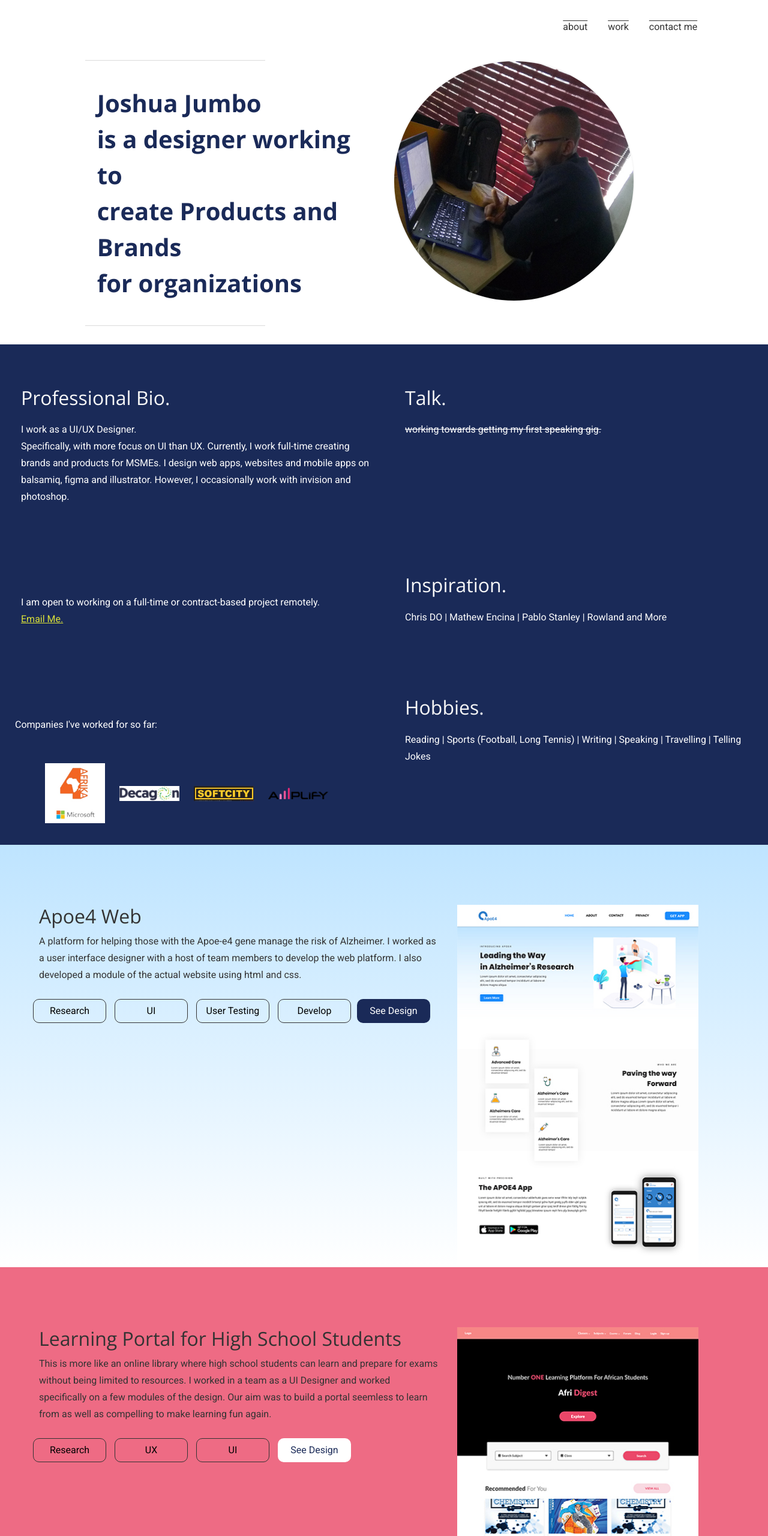
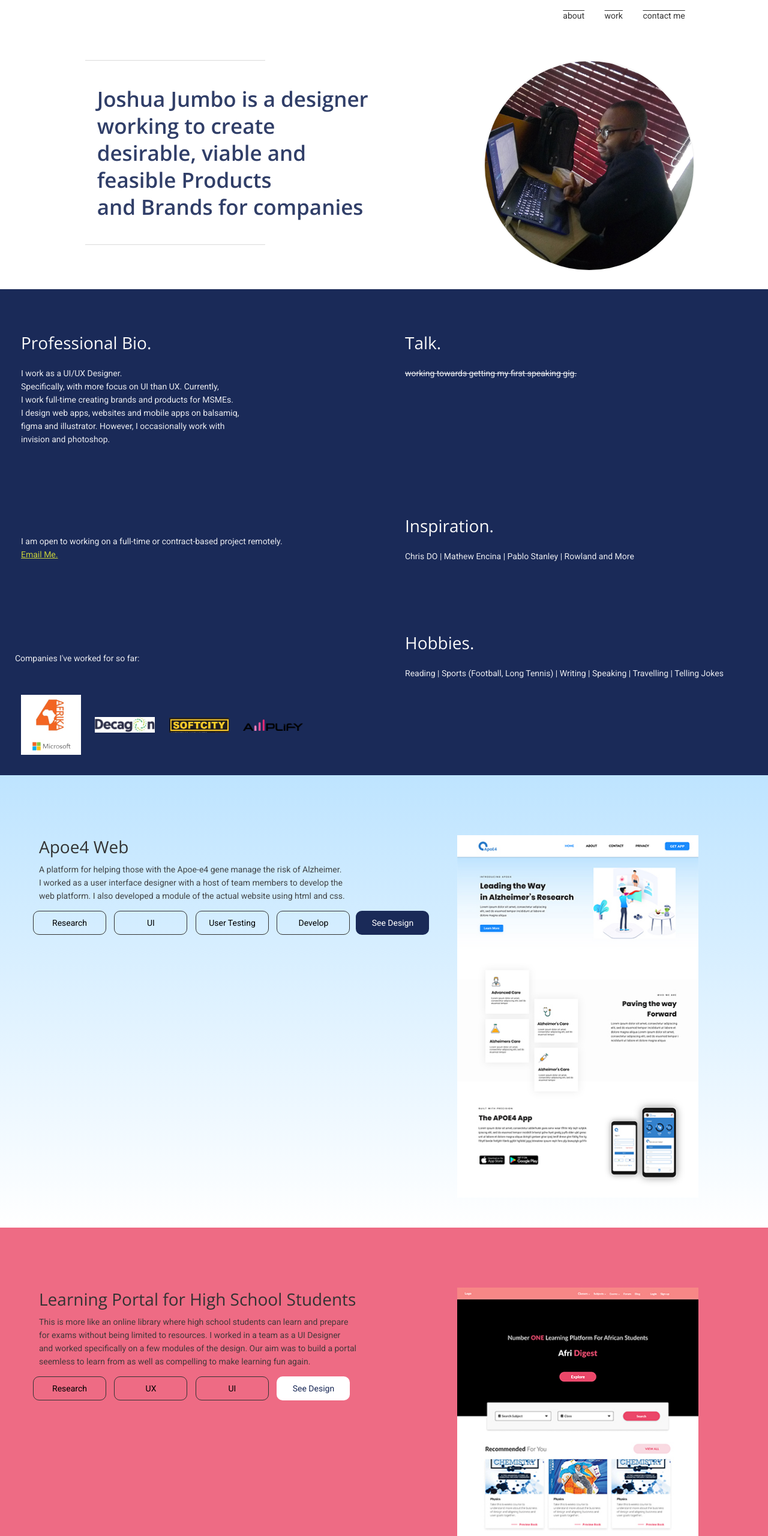
Before and after one commit to jhosuer/portfolio, a plain HTML site: page index.html in a window 1280 px wide. Shown: the top 2560 px of the page at 60% size. Drawn offline with nearby package versions, Linux system fonts and the light colour scheme.

Commit message:
added changes to css, img, index and js files

```diff
--- a/css/main.css
+++ b/css/main.css
@@ -4,8 +4,8 @@ html, body {
 	margin: 0;
 	padding: 0;
 	font-family: 'Roboto', sans-serif;
-	font-size: 1em;
-	line-height: 60px;
+	font-size: 14px;
+	line-height: 22px;
 	color: #333
 }
 html {
@@ -31,26 +31,32 @@ body::-webkit-scrollbar-thumb {
 h1 {
 	font-size: 2.5em;
 	font-family: 'Open Sans', sans-serif;
+	line-height: 45px;
 }
 h2 {
 	font-size: 2em;
 	font-family: 'Open Sans', sans-serif;
+	line-height: 39px;
 }
 h3 {
 	font-size: 1.7em;
 	font-family: 'Open Sans', sans-serif;
+	line-height: 34px;
 }
 h4 {
 	font-size: 1.2em;
 	font-family: 'Open Sans', sans-serif;
+	line-height: 24px;
 }
 h5 {
 	font-size: 0.8em;
 	font-family: 'Open Sans', sans-serif;
+	line-height: 17px;
 }
 h6 {
 	font-size: 0.7em;
 	font-family: 'Open Sans', sans-serif;
+	line-height: 10px;
 }
 header {
 	height: 60px;
@@ -87,13 +93,13 @@ a:hover {
 
 .hero-section h1 {
 	margin: 40px 0px 0px 40px;
-	font-weight: bold;
-	line-height: 60px;
+	font-weight: 600;
 	color: #1A2A58;
+	opacity: 0.9;
 }
 
 .hero-section img {
-	width: 80%;
+	width: 70%;
 	height: auto;
 	object-fit: contain;
 	margin-top: 40px;
@@ -121,8 +127,7 @@ hr {
 }
 .about p {
 	margin: 20px 0px 0px 20px;
-	line-height: 28px;
-	font-weight: 300;
+	opacity: 0.9
 }
 .talk p {
 	text-decoration: line-through;
@@ -146,6 +151,7 @@ hr {
 .comp ul {
 	list-style-type: none;
 	width: 100%;
+	padding-left: 0px;
 	margin-top: 50px;
 }
 .comp ul li {
@@ -158,12 +164,13 @@ hr {
 .work {
 	background: linear-gradient(180deg, #BEE4FF 0%, rgba(255, 255, 255, 0) 100%), #ffffff;
 	padding-top: 100px;
+	padding-bottom: 50px;
 }
 .work .first h2, .work .first p {
 	margin-left: 50px;
 }
 .work .first p {
-	line-height: 28px;
+	opacity: 0.9;
 }
 .work .first img {
 	width: 80%;
@@ -192,7 +199,7 @@ hr {
 }
 .work2 {
 	background: #EE6B84 !important;
-	padding-top: 100px;
+	/*padding-top: 100px;*/
 }
 .work .second button {
 	border: 1px solid #333;
@@ -205,7 +212,7 @@ hr {
 }
 .work3 {
 	/*background-color: #0069BB !important;*/
-	background-color: #3E7CB1 !important;
+	background-color: rgba(95,67,51, 0.8) !important;
 	color: #fff;
 }
 .work .third button {
@@ -214,9 +221,9 @@ hr {
 	color: #fff;
 }
 .work .third button:last-child {
-	background-color: #0069BB;
+	background-color: #000;
 	color: #fff;
-	border: #0069BB;
+	border: #000;
 }
 .work4 {
 	/*background-color: #0069BB !important;*/
@@ -319,7 +326,6 @@ footer hr {
 	.hero-section h1  {
 		margin-left: 0;
 		text-align: center;
-		line-height: 45px;
 	}
 	.about h2 {
 		text-align: center;
--- a/index.html
+++ b/index.html
@@ -39,10 +39,10 @@
 			<div class="col-md-1"></div>
 			<div class="col-md-5">
 				<hr>
-				<h1><span>Joshua Jumbo</span><br> is a designer working to <br>create Products and Brands<br> for organizations</h1>
+				<h1><span>Joshua Jumbo</span>&nbsp;is a designer<br> working to create desirable, viable and feasible Products <br>and Brands for companies</h1>
 				<hr>
 			</div>
-			<div class="col-md-5">
+			<div class="col-md-5" style="text-align: right;">
 				<!-- <img class="rounded-circle" src="img/joshy.png"> -->
 				<!-- <img class="rounded-circle" src="img/bio-img.png"> -->
 				<img class="rounded-circle" src="img/me-bio.jpg">
@@ -53,8 +53,8 @@
 			<div class="col-md-6">
 				<h2>Professional Bio.</h2>
 				<p>I work as a UI/UX Designer. <br>Specifically, with more focus on UI than UX.
-					Currently, I work full-time creating brands and products for MSMEs.
-					I design web apps, websites and mobile apps on balsamiq, figma and illustrator. However, I occasionally work with invision and photoshop.
+					Currently, <br>I work full-time creating brands and products for MSMEs.<br>
+					I design web apps, websites and mobile apps on balsamiq,<br> figma and illustrator. However, I occasionally work with<br> invision and photoshop.
 				</p>
 			</div>
 			<div class="col-md-6 talk">
@@ -86,8 +86,8 @@
 		<div class="row work" id="work">
 			<div class="col-md-7 first">
 				<h2>Apoe4 Web</h2>
-				<p>A platform for helping those with the Apoe-e4 gene manage the risk of  Alzheimer.
-					I worked as a user interface designer with a host of team members to develop the web platform.
+				<p>A platform for helping those with the Apoe-e4 gene manage the risk of  Alzheimer.<br>
+					I worked as a user interface designer with a host of team members to develop the <br>web platform.
 					I also developed a module of the actual website using html and css.
 				</p>
 				<div id="button">
@@ -103,9 +103,9 @@
 			<div class="col-md-7 first second">
 				<h2>Learning Portal for High School Students</h2>
 				<p>This is more like an online library where high school students
-					can learn and prepare for exams without being limited to resources.
-					I worked in a team as a UI Designer and worked specifically on a few modules
-					of the design. Our aim was to build a portal seemless to learn from as well as
+					can learn and prepare<br> for exams without being limited to resources.
+					I worked in a team as a UI Designer<br> and worked specifically on a few modules
+					of the design. Our aim was to build a portal <br>seemless to learn from as well as
 					compelling to make learning fun again.
 				</p>
 				<div id="button">
@@ -119,9 +119,9 @@
 		</div>
 		<div class="row work work2 work3">
 			<div class="col-md-7 first second third">
-				<h2>Bitway</h2>
-				<p>Bitway is a cryptocurrency platfrom for trading (buying & selling) cryptocurrency such as bitcoin, ethereum, litecoin and more. I designed the UI after researching carefully what cyptocurrency is and what its not.
-					The idea was to capture a market of newbies and experts seamlessly. So the challenge was how can newbies who don't have any idea what cyptocurrency be inspired to engage with the site as quickly as possible without obstructing experts from working with a familiar platform.
+				<h2>Baebee</h2>
+				<p>Baebee is a photography portfolio page which showcases the photographying<br> company's prowess in giving super baby
+					shots and videos that speaks the<br> imagination of the baby and the joy of his or her family.
 				</p>
 				<div id="button">
 					<button> Research </button> <button> UX </button> <button> UI </button>
@@ -129,15 +129,15 @@
 				</div>
 			</div>
 			<div class="col-md-5 first">
-				<img src="img/img-2.jpg">
+				<img src="img/baebee.png">
 			</div>
 		</div>
 		<div class="row work work2 work3 work4">
 			<div class="col-md-7 first second third fourth">
 				<h2>Havanzer</h2>
-				<p>Havanzer is a a sales and revenue focused digital marketing agency.
-					I met with the Founder for the purpose of upscaling the brand. I redesigned the logo and
-					create a new look and feel for the website as well as developed a fe brand materials as well.
+				<p>Havanzer is a a sales and revenue focused digital marketing agency.<br>
+					I met with the Founder for the purpose of upscaling the brand. I redesigned <br>the logo and
+					create a new look and feel for the website as well as developed<br> a few brand materials as well.
 				</p>
 				<div id="button">
 					<button> Branding </button> <button> Logo </button> <button> Design </button>
--- a/js/main.js
+++ b/js/main.js
@@ -45,7 +45,7 @@ let bodyFunction = () => {
 	});
 	link3.addEventListener('click', function() {
 		// Link to a different page;
-		window.open('https://www.figma.com/file/4fhOs4RRH3zqg4YT1a0PtX/bitway', '_blank');
+		window.open('https://www.figma.com/file/vXqsRqpH8TbRe585ubU9ZO/baby-photography?node-id=1%3A4', '_blank');
 	});
 	link4.addEventListener('click', function(e) {
 		// Link to a different page;
```
Also changed, not shown: img/baebee.png (added).
